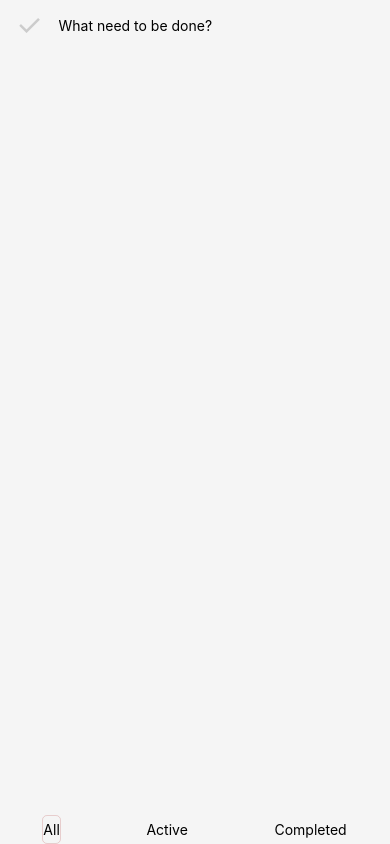
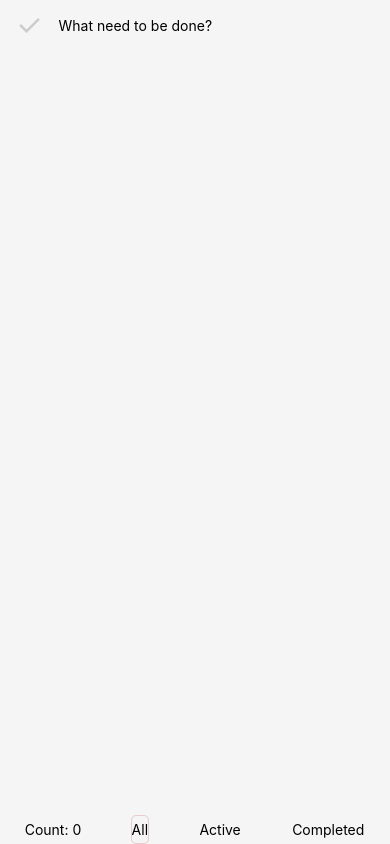
Before and after one commit to zhentian-wan/rn-todo-demo, a React Native app: screen / in a window 390 px wide. Built offline with nearby package versions, Linux system fonts and the light colour scheme.

Commit message:
add counter

```diff
--- a/App.js
+++ b/App.js
@@ -141,6 +141,7 @@ class App extends Component {
                     />
                 </View>
                 <Footer
+                    count={this.filteredItems('ACTIVATE').length}
                     filter={this.state.selectedFilter}
                     onFilter={this.handlerFilter}
                 />
--- a/footer.js
+++ b/footer.js
@@ -6,8 +6,9 @@ import {
     TouchableOpacity,
     View
 } from 'react-native';
-export const Footer = ({filter = 'ALL', onFilter}) => (
+export const Footer = ({filter = 'ALL', count, onFilter}) => (
     <View style={styles.container}>
+        <Text>Count: {count}</Text>
         <TouchableOpacity
             onPress={() => onFilter('ALL')}
             style={[styles.button, filter === 'ALL' && styles.selected]}>
```
